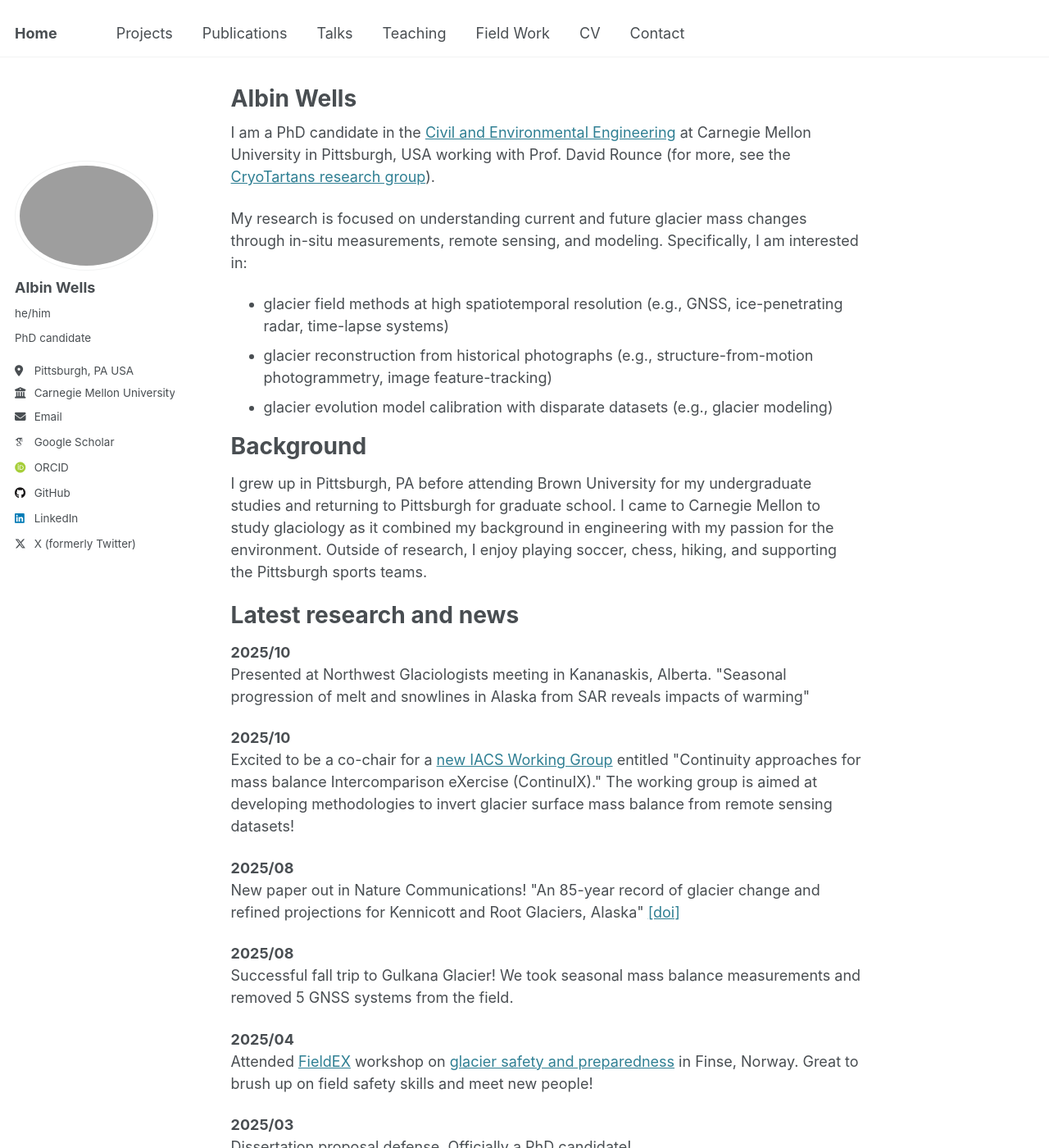
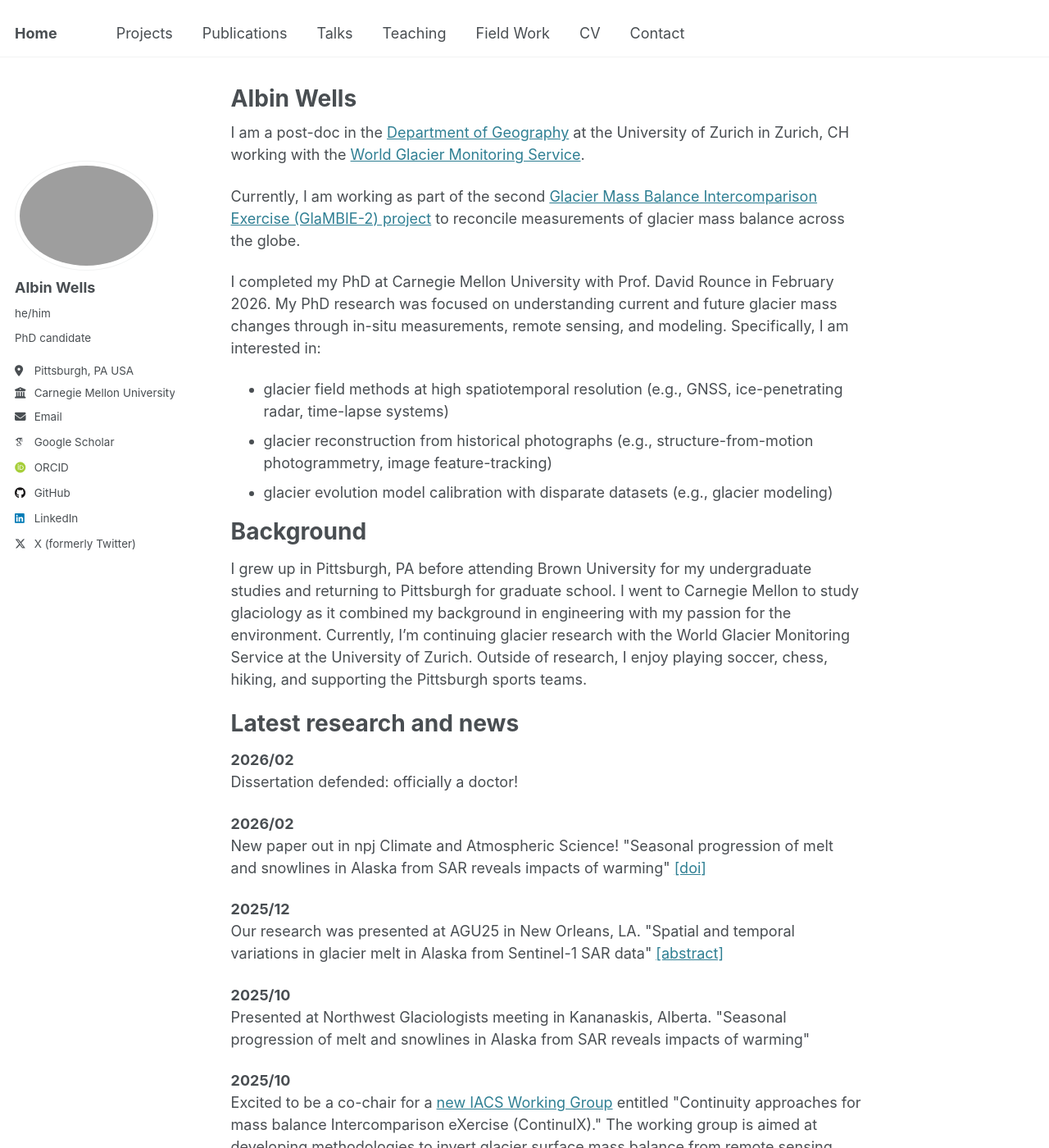
Before and after one commit to albinwwells/albinwwells.github.io, a Jekyll site: the page built from _pages/about.md, in a window 1280 px wide and 1400 px high. Shown: the whole window at 82% size. Built offline with Jekyll 4.4.1, drawn with Linux system fonts in a browser that asks for light colours; some web fonts are replaced.

Commit message:
Update about.md

```diff
--- a/_pages/about.md
+++ b/_pages/about.md
@@ -7,19 +7,30 @@ redirect_from:
   - /about.html
 ---
 
-I am a PhD candidate in the [Civil and Environmental Engineering](https://cee.engineering.cmu.edu/) at Carnegie Mellon University in Pittsburgh, USA working with Prof. David Rounce (for more, see the [CryoTartans research group](https://www.cmu.edu/cee/cryotartans/index.html)).
+I am a post-doc in the [Department of Geography](https://www.geo.uzh.ch/en.html) at the University of Zurich in Zurich, CH working with the [World Glacier Monitoring Service](https://wgms.ch/).
 
-My research is focused on understanding current and future glacier mass changes through in-situ measurements, remote sensing, and modeling. Specifically, I am interested in:
+Currently, I am working as part of the second [Glacier Mass Balance Intercomparison Exercise (GlaMBIE-2) project](https://glambie.org/glambie-2/) to reconcile measurements of glacier mass balance across the globe.
+
+I completed my PhD at Carnegie Mellon University with Prof. David Rounce in February 2026. My PhD research was focused on understanding current and future glacier mass changes through in-situ measurements, remote sensing, and modeling. Specifically, I am interested in:
 - glacier field methods at high spatiotemporal resolution (e.g., GNSS, ice-penetrating radar, time-lapse systems)
 - glacier reconstruction from historical photographs (e.g., structure-from-motion photogrammetry, image feature-tracking)
 - glacier evolution model calibration with disparate datasets (e.g., glacier modeling)
 
 Background
 ======
-I grew up in Pittsburgh, PA before attending Brown University for my undergraduate studies and returning to Pittsburgh for graduate school. I came to Carnegie Mellon to study glaciology as it combined my background in engineering with my passion for the environment. Outside of research, I enjoy playing soccer, chess, hiking, and supporting the Pittsburgh sports teams.
+I grew up in Pittsburgh, PA before attending Brown University for my undergraduate studies and returning to Pittsburgh for graduate school. I went to Carnegie Mellon to study glaciology as it combined my background in engineering with my passion for the environment. Currently, I'm continuing glacier research with the World Glacier Monitoring Service at the University of Zurich. Outside of research, I enjoy playing soccer, chess, hiking, and supporting the Pittsburgh sports teams.
 
 Latest research and news
 ======
+<p> <strong> 2026/02 </strong> <br>
+Dissertation defended: officially a doctor! </p>
+
+<p> <strong> 2026/02 </strong> <br>
+New paper out in npj Climate and Atmospheric Science! "Seasonal progression of melt and snowlines in Alaska from SAR reveals impacts of warming" <a href="https://www.nature.com/articles/s41612-026-01321-y">[doi]</a> </p>
+
+<p> <strong> 2025/12 </strong> <br>
+Our research was presented at AGU25 in New Orleans, LA. "Spatial and temporal variations in glacier melt in Alaska from Sentinel-1 SAR data" <a href="https://ui.adsabs.harvard.edu/abs/2024AGUFMC21E.0396R/abstract">[abstract]</a> </p>
+
 <p> <strong> 2025/10 </strong> <br>
 Presented at Northwest Glaciologists meeting in Kananaskis, Alberta. "Seasonal progression of melt and snowlines in Alaska from SAR reveals impacts of warming" </p>
 
```
